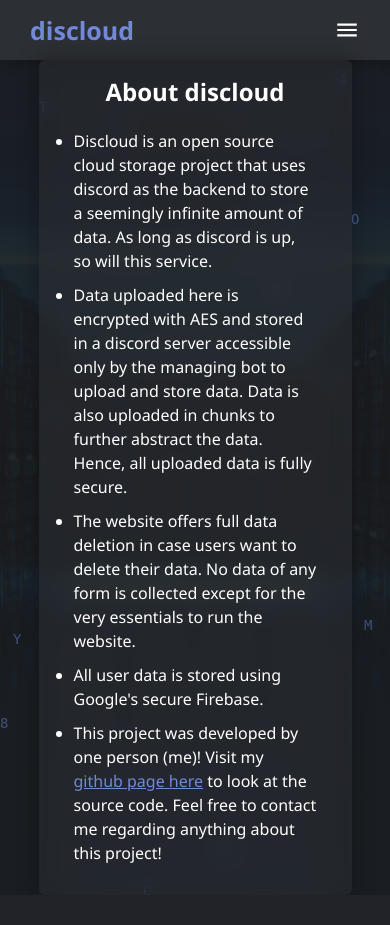
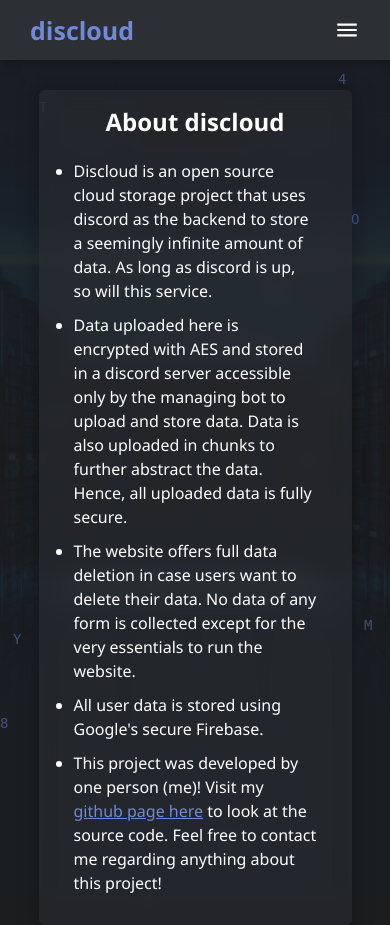
Before and after one commit to SudiMango/Discord-Storage-Website, a Python web app: template templates/about.html in a window 390 px wide. Before the commit the page ends 895 px from the top, so only its background shows below. Run offline with Jinja, Linux system fonts and the light colour scheme; the template is opened without the code that fills it, so the values that code supplies are empty.

Commit message:
migrated to aws ec2 and fixed bugs

```diff
--- a/app.py
+++ b/app.py
@@ -5,10 +5,10 @@
 # App setup
 app = Quart(__name__)
 app.secret_key = os.getenv("APP_KEY")
-app.config['MAX_CONTENT_LENGTH'] = 5 * 1024 * 1024 * 1024
+app.config['MAX_CONTENT_LENGTH'] = 1 * 1024 * 1024 * 1024
 app.register_blueprint(routes_bp)
 
 
 # Start program
 if __name__ == "__main__":
-    app.run()
+    app.run(debug=True)
--- a/routes.py
+++ b/routes.py
@@ -1,13 +1,12 @@
-from discord import Intents, Client, Message, utils
+from discord import Intents, Client, utils
 import asyncio
-from quart import Blueprint, request, session, render_template, redirect, flash, send_file, jsonify, abort
+from quart import Blueprint, request, session, render_template, redirect, send_file, jsonify
 from dotenv import load_dotenv
 import os
 import pyrebase
 import firebase_admin
 from firebase_admin import firestore, credentials
 from google.cloud.firestore_v1.transforms import DELETE_FIELD
-from werkzeug.utils import secure_filename
 import py.file_handler as fh
 from datetime import datetime
 import pytz
--- a/static/css/about.css
+++ b/static/css/about.css
@@ -61,6 +61,14 @@
     align-items: center;
     justify-content: center;
     height: calc(100vh - 60px);
+    overflow: auto;
+}
+
+@media(max-width: 500px) {
+    .fill-div {
+        justify-content: flex-start;
+        padding-top: 30px;
+    }
 }
 
 .background {
--- a/static/js/upload.js
+++ b/static/js/upload.js
@@ -49,8 +49,6 @@
 }
 
 uploadBtn.addEventListener("click", async () => {
-    if (isUploading) return;
-    isUploading = true;
 
     const numFiles = filesToUpload.length;
 
@@ -58,6 +56,9 @@
         alert("Please input files to upload!");
         return;
     }
+
+    if (isUploading) return;
+    isUploading = true;
 
     let filesUploaded = 0
     let failedUploads = [];
--- a/templates/home.html
+++ b/templates/home.html
@@ -98,7 +98,7 @@
                 </div>
                 <ul>
                     <li><span>✅ unlimited file uploads</span></li>
-                    <li><span>✅ each file upto 5gb</span></li>
+                    <li><span>✅ each file upto 1gb</span></li>
                     <li><span>✅ secured with AES encryption</span></li>
                 </ul>
                 <a href="/signup">get started</a>
```
Also changed, not shown: static/js/files_list.js (+4 -3 lines), README.md, 1 other file.
